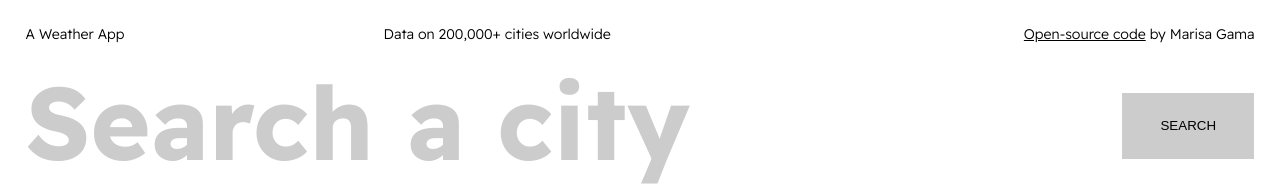
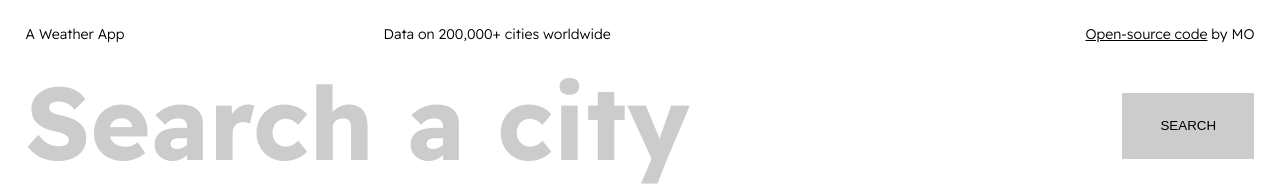
Before and after one commit to marisayumg/SheCodes-JS-WeatherForecast, a plain HTML site: page index.html in a window 1280 px wide. Shown: the top 186 px of the page. Drawn offline with nearby package versions, Linux system fonts and the light colour scheme; no server answers.

Commit message:
Updated author to MO

```diff
--- a/index.html
+++ b/index.html
@@ -19,7 +19,7 @@
       <div class="title">
         <p class="col1">A Weather App</p>
         <p class="col2">Data on 200,000+ cities worldwide</p>
-        <p class="col3"><a href="https://github.com/marisayumg/vanilla-weather-app" target="_blank">Open-source code</a> by Marisa Gama</p>
+        <p class="col3"><a href="https://github.com/marisayumg/vanilla-weather-app" target="_blank">Open-source code</a> by MO</p>
       </div>
       <div>
         <form class="search-city" id="search-city">
```
Also changed, not shown: 1 other file.
